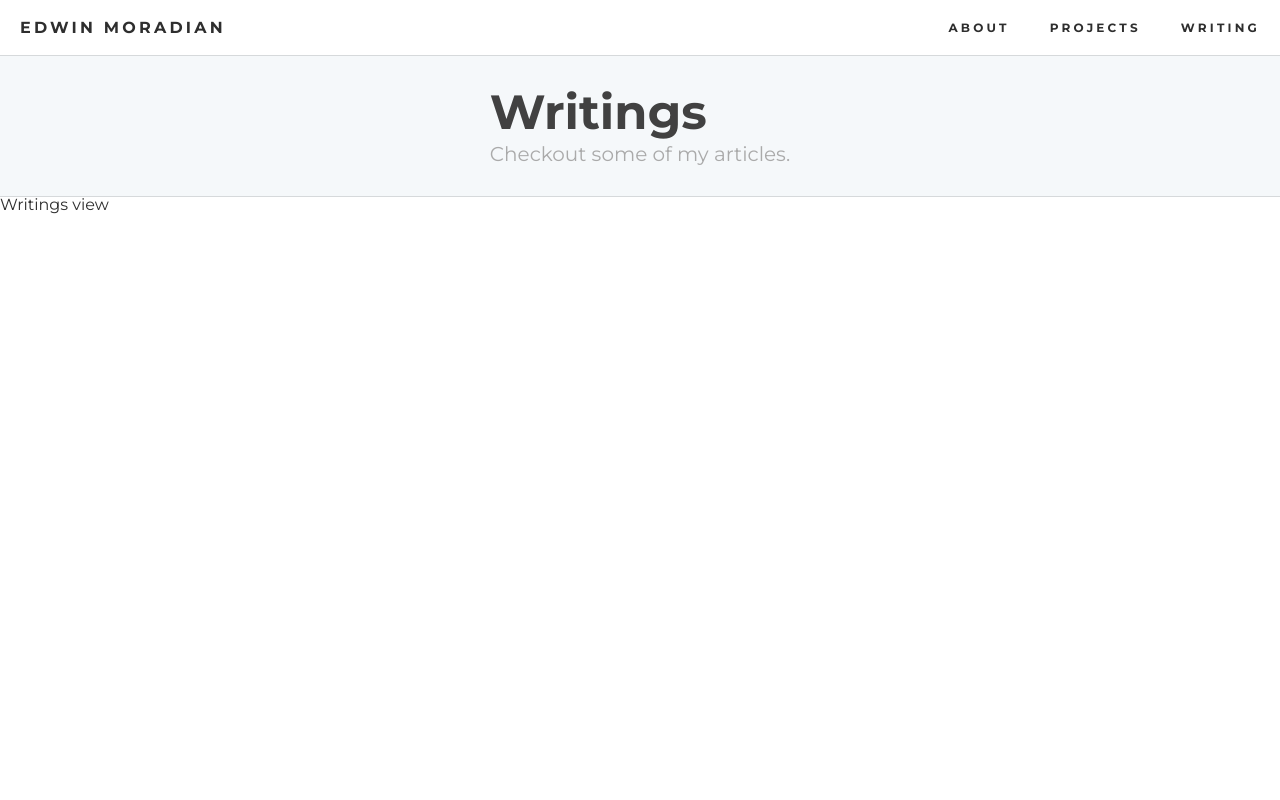
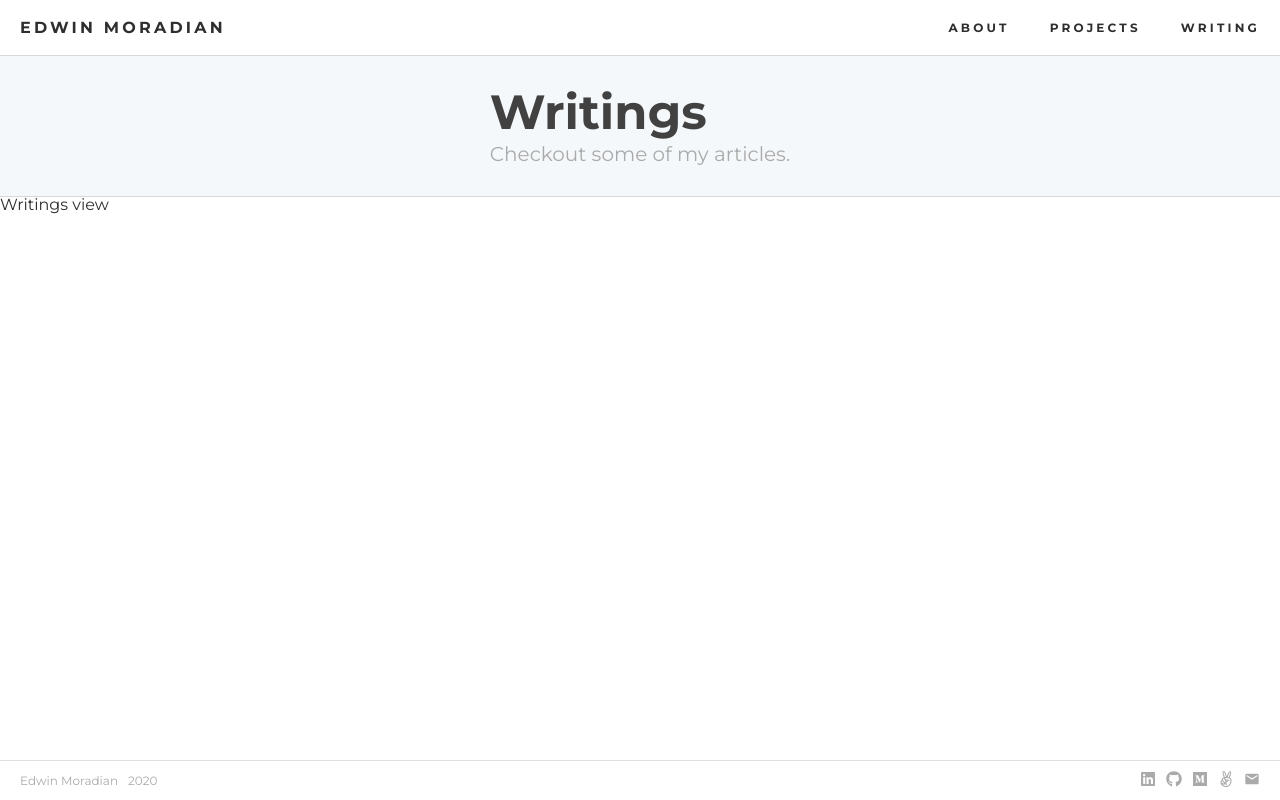
Before and after one commit to edwinmoradian90/portfolio, a React (Create React App) app: page /writings in a window 1280 px wide. Built offline with nearby package versions, Linux system fonts and the light colour scheme.

Commit message:
added footer

```diff
--- a/public/index.html
+++ b/public/index.html
@@ -28,7 +28,7 @@
       work correctly both with client-side routing and a non-root public URL.
       Learn how to configure a non-root public URL by running `npm run build`.
     -->
-    <title>React App</title>
+    <title>Edwin Moradian</title>
   </head>
   <body>
     <noscript>You need to enable JavaScript to run this app.</noscript>
--- a/src/App.css
+++ b/src/App.css
@@ -125,4 +125,5 @@ table {
 html {
   color: #2e2e2e;
   font-family: "Montserrat", Arial, Helvetica, sans-serif;
+  min-height: 100vh;
 }
--- a/src/App.js
+++ b/src/App.js
@@ -2,6 +2,7 @@ import React from "react";
 import { BrowserRouter as Router, Route, Switch } from "react-router-dom";
 import "./App.css";
 import Nav from "./components/Nav/Nav";
+import Footer from "./components/Footer/Footer";
 import About from "./components/About/About";
 import Projects from "./components/Projects/Projects";
 import Writings from "./components/Writings/Writings";
@@ -16,6 +17,7 @@ function App() {
           <Route exact path="/projects" component={Projects} />
           <Route exact path="/writings" component={Writings} />
         </Switch>
+        <Footer />
       </Router>
     </div>
   );
--- a/src/components/About/About.jsx
+++ b/src/components/About/About.jsx
@@ -2,7 +2,7 @@ import React from "react";
 import Header from "../Header/Header";
 import AboutView from "./AboutView";
 import aboutData from "../../data/about/about.json";
-import icons from "../../data/about/icons";
+import icons from "../../data/icons/icons";
 
 const About = (props) => {
   return (
--- a/src/components/About/AboutView.jsx
+++ b/src/components/About/AboutView.jsx
@@ -23,7 +23,7 @@ const AboutView = (props) => {
         <AboutContact className="aboutContact">
           <Title className="aboutContactTitle">{contact.title} </Title>
           <ul className="contactInformationList">
-            {contact.urls.map((url) => {
+            {contact.urls.map((url, i) => {
               return (
                 <li className="contactInformationItem">
                   <ContactLinkWrapper
--- /dev/null
+++ b/src/components/Footer/Footer.jsx
@@ -0,0 +1,37 @@
+import React from "react";
+import icons from "../../data/icons/icons";
+import footerData from "../../data/footer/footer.json";
+import {
+  FooterContainer,
+  FooterFlexWrapper,
+  FooterIconList,
+  FooterIconListItem,
+  FooterName,
+  FooterWrapper,
+} from "../style/footer/footerStyle";
+
+const Footer = (props) => {
+  const { name, year } = footerData;
+  const ids = ["linkedin", "github", "medium", "angellist", "email"];
+  return (
+    <FooterContainer className="footerView">
+      <FooterWrapper className="footerWrapper">
+        <FooterFlexWrapper className="footerNameWrapper">
+          <FooterName className="footerName">{name}</FooterName>
+          <span className="currentYear">{year}</span>
+        </FooterFlexWrapper>
+        <FooterIconList className="footerLinksList">
+          {ids.map((id) => {
+            return (
+              <FooterIconListItem className="iconListItem">
+                {icons[id]}
+              </FooterIconListItem>
+            );
+          })}
+        </FooterIconList>
+      </FooterWrapper>
+    </FooterContainer>
+  );
+};
+
+export default Footer;
--- /dev/null
+++ b/src/components/style/footer/footerStyle.js
@@ -0,0 +1,51 @@
+import styled from "styled-components";
+import { lightGrey, mainBlue, textGrey } from "../colors/main";
+
+const FooterContainer = styled.footer`
+  border-top: 1px solid ${lightGrey};
+  box-sizing: border-box;
+  bottom: 0;
+  padding: 10px 0px;
+  position: fixed;
+`;
+
+const FooterWrapper = styled.div`
+  align-items: center;
+  color: ${textGrey};
+  display: flex;
+  font-size: 0.75rem;
+  justify-content: space-between;
+  width: 100vw;
+`;
+
+const FooterFlexWrapper = styled.div`
+  display: flex;
+  padding-left: 20px;
+`;
+
+const FooterName = styled.p`
+  margin-right: 10px;
+`;
+
+const FooterIconList = styled.ul`
+  display: flex;
+  padding-right: 20px;
+`;
+
+const FooterIconListItem = styled.li`
+  font-size: 1.333em;
+  margin-left: 10px;
+  &:hover {
+    color: ${mainBlue};
+    cursor: pointer;
+  }
+`;
+
+export {
+  FooterContainer,
+  FooterFlexWrapper,
+  FooterIconList,
+  FooterIconListItem,
+  FooterName,
+  FooterWrapper,
+};
--- /dev/null
+++ b/src/data/footer/footer.json
@@ -0,0 +1,4 @@
+{
+  "name": "Edwin Moradian",
+  "year": "2020"
+}
--- /dev/null
+++ b/src/data/icons/icons.js
@@ -0,0 +1,13 @@
+import React from "react";
+import { FaAngellist, FaLinkedin, FaGithub, FaMedium } from "react-icons/fa";
+import { MdEmail } from "react-icons/md";
+
+const icons = {
+  angellist: <FaAngellist />,
+  email: <MdEmail />,
+  github: <FaGithub />,
+  linkedin: <FaLinkedin />,
+  medium: <FaMedium />,
+};
+
+export default icons;
```
